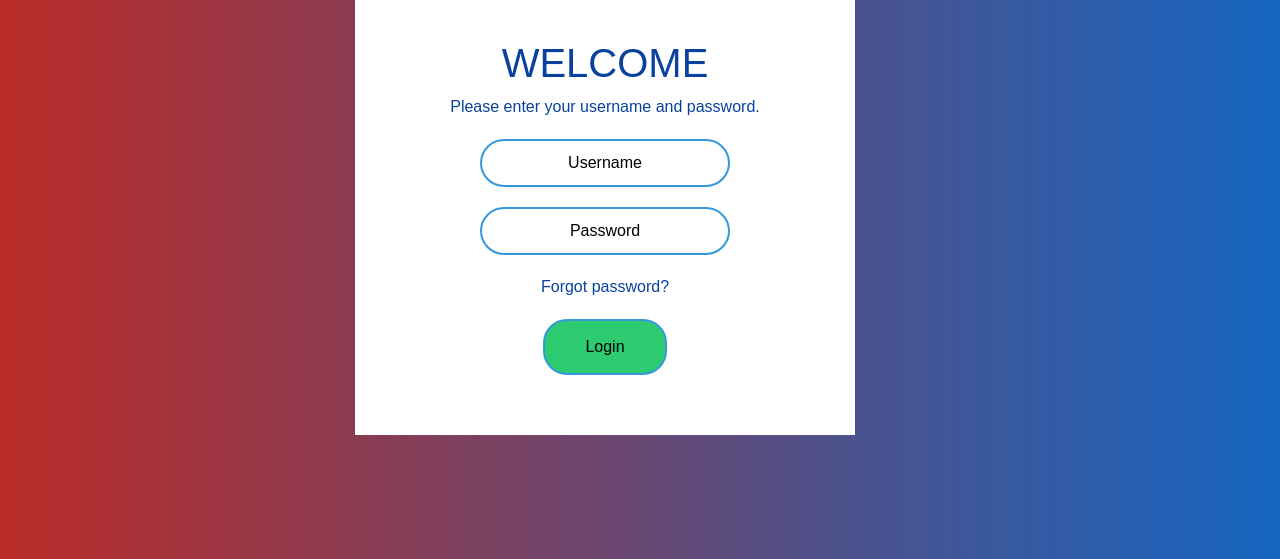
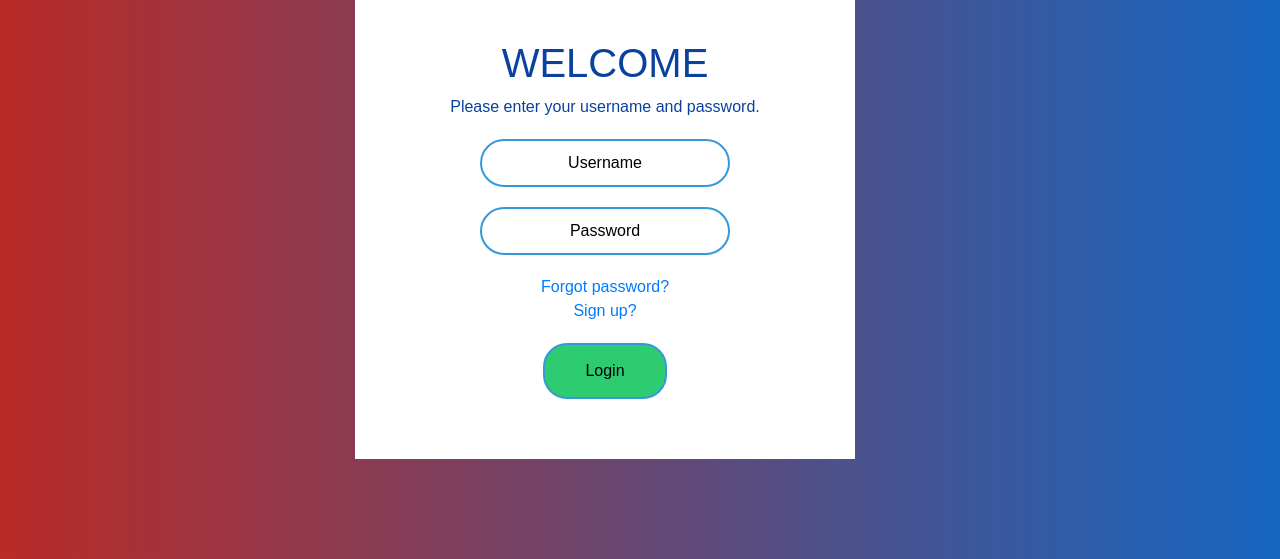
Before and after one commit to Tanvir786123/Web-App-Development-Coursework-2, a Flask app: page / in a window 1280 px wide. Shown: the part 102-661 px from the top of the page. Run offline with Flask 2, Linux system fonts and the light colour scheme; some libraries are stand-ins or nearby versions.

Commit message:
Corrected HTML5 and CSS validation

```diff
--- a/app/static/index.css
+++ b/app/static/index.css
@@ -61,7 +61,7 @@ body {
     cursor: pointer
 }
 
-.box #login_text {
+.box .login_text {
     color: #09429e;
 }
 
--- a/app/templates/base.html
+++ b/app/templates/base.html
@@ -3,7 +3,7 @@
   <head>
     <meta charset="utf-8">
     <meta name="viewport" content="width=device-width, initial-scale=1">
-    <link rel="stylesheet" href="../static/bootstrap-4.1.3-dist/css/bootstrap.min.css"></link>
+    <link rel="stylesheet" href="../static/bootstrap-4.1.3-dist/css/bootstrap.min.css">
     <script src="../static/bootstrap-4.1.3-dist/js/bootstrap.min.js"></script>
     <script src="../static/bootstrap-4.1.3-dist/js/jquery-3.2.1.slim.min.js"></script>
     <script src="../static/bootstrap-4.1.3-dist/js/bootstrap.bundle.min.js"></script>
@@ -13,8 +13,7 @@
     {% else %}
       <title>Server error</title>
     {% endif %}
+    {% block login_stylesheet %}{% endblock %}
   </head>
-  <body>
     {% block login %}{% endblock %}
-  </body>
 </html>
--- a/app/templates/index.html
+++ b/app/templates/index.html
@@ -1,20 +1,26 @@
 {% extends "base.html" %}
+
+{% block login_stylesheet %}
+  <link rel="stylesheet" href="../static/index.css">
+{% endblock %}
+
 {% block login %}
-  <link rel="stylesheet" href="../static/index.css">
   <body class="text-center">
     <div class="container">
       <div class="row">
         <div class="col-md-6">
           <div class="card">
-            <form action="" class="box" id="login" method="post">
+            <form class="box" id="login" method="post">
               {{ form.hidden_tag() }}
-              <h1 id="login_text">Welcome</h1>
-              <p id="login_text"> Please enter your username and password.</p>
+              <h1 class="login-text">Welcome</h1>
+              <p class="login-text"> Please enter your username and password.</p>
               {{ form.username(autocomplete="username",
                                placeholder="Username" )}}
               {{ form.password(type="password", autocomplete="current-password",
                  placeholder="Password" )}}
-              <a id="login_text" href="#">Forgot password?</a>
+              <a class="login-text" href="#">Forgot password?</a>
+              <br>
+              <a class="login-text" href="#">Sign up?</a>
               <input type="submit" value="Login">
               <div class="flash-messages">
                 {% with messages = get_flashed_messages() %}
```
